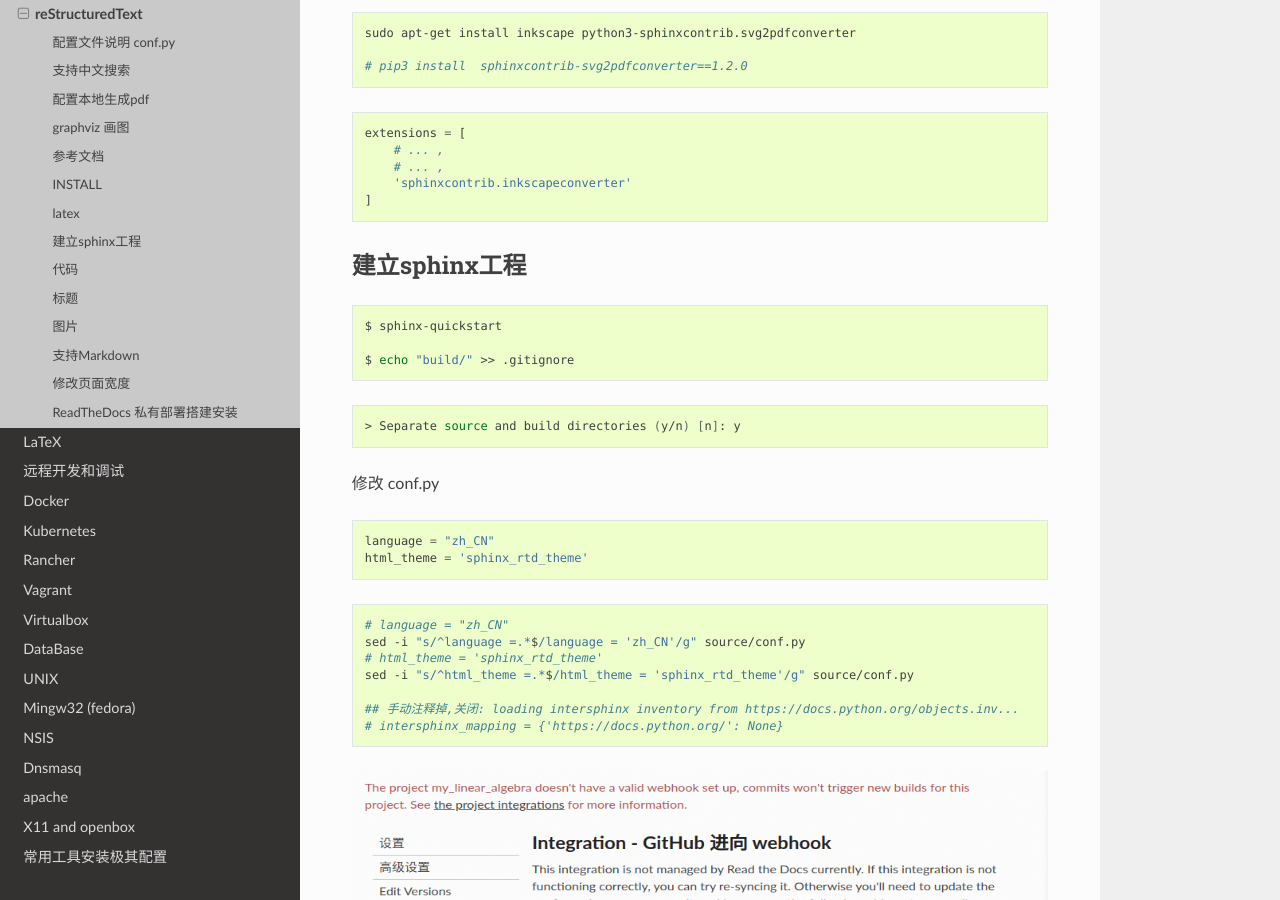
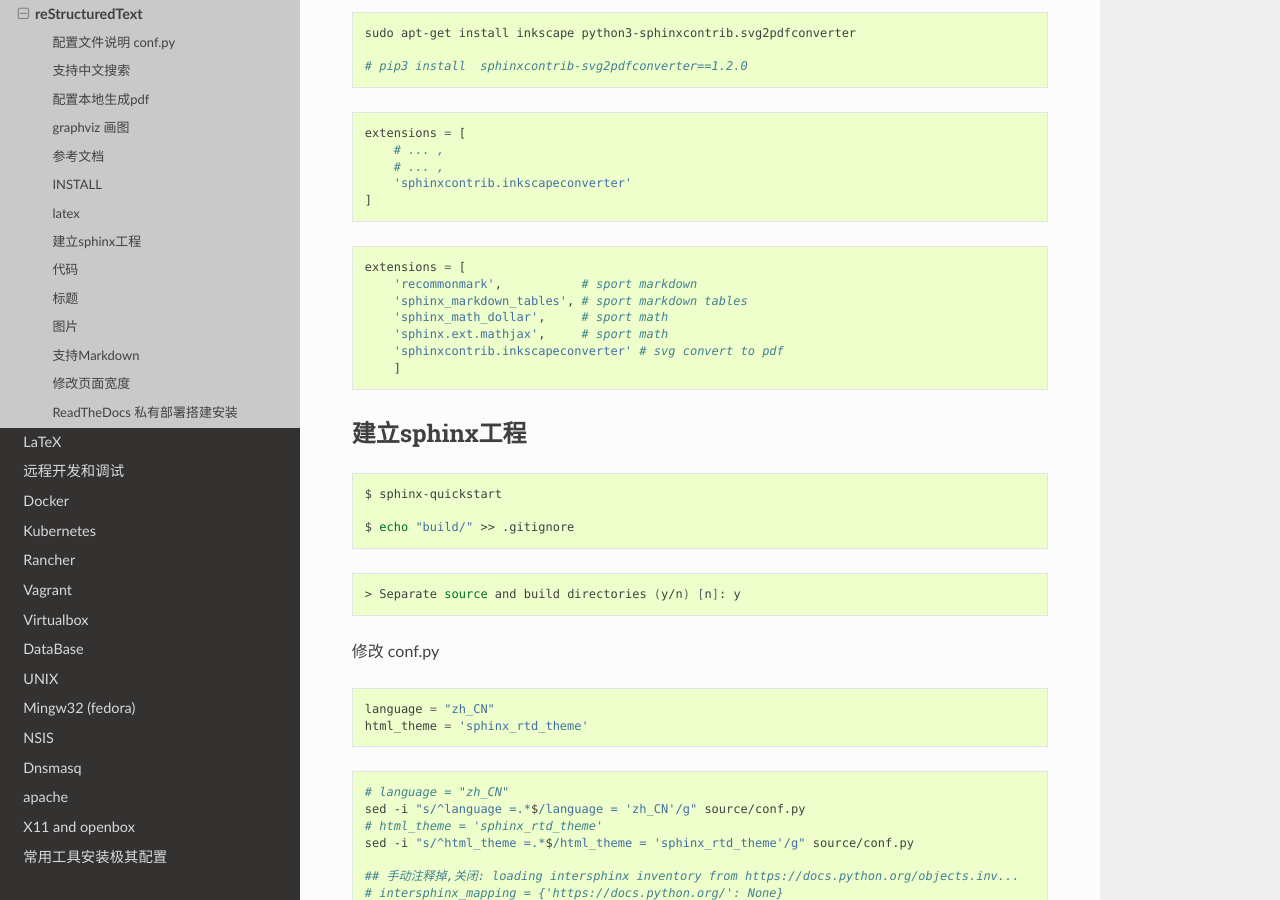
Before and after one commit to my-rds-store/my_space, a Sphinx documentation site: the page built from source/lightweight_markup_language/sphinx/index.rst, in a window 1280 px wide and 900 px high, scrolled down 1425 px. Built offline with Sphinx 7.4.7 and the Read the Docs theme 2.0.0, drawn with Linux system fonts in a browser that asks for light colours.

Commit message:
updste ....

```diff
--- a/source/lightweight_markup_language/sphinx/index.rst
+++ b/source/lightweight_markup_language/sphinx/index.rst
@@ -89,6 +89,19 @@ latex
         # ... ,
         'sphinxcontrib.inkscapeconverter'
     ]
+
+
+.. code-block:: python
+
+    extensions = [
+        'recommonmark',           # sport markdown
+        'sphinx_markdown_tables', # sport markdown tables
+        'sphinx_math_dollar',     # sport math
+        'sphinx.ext.mathjax',     # sport math
+        'sphinxcontrib.inkscapeconverter' # svg convert to pdf
+        ]
+
+
 
 建立sphinx工程
 --------------
```
